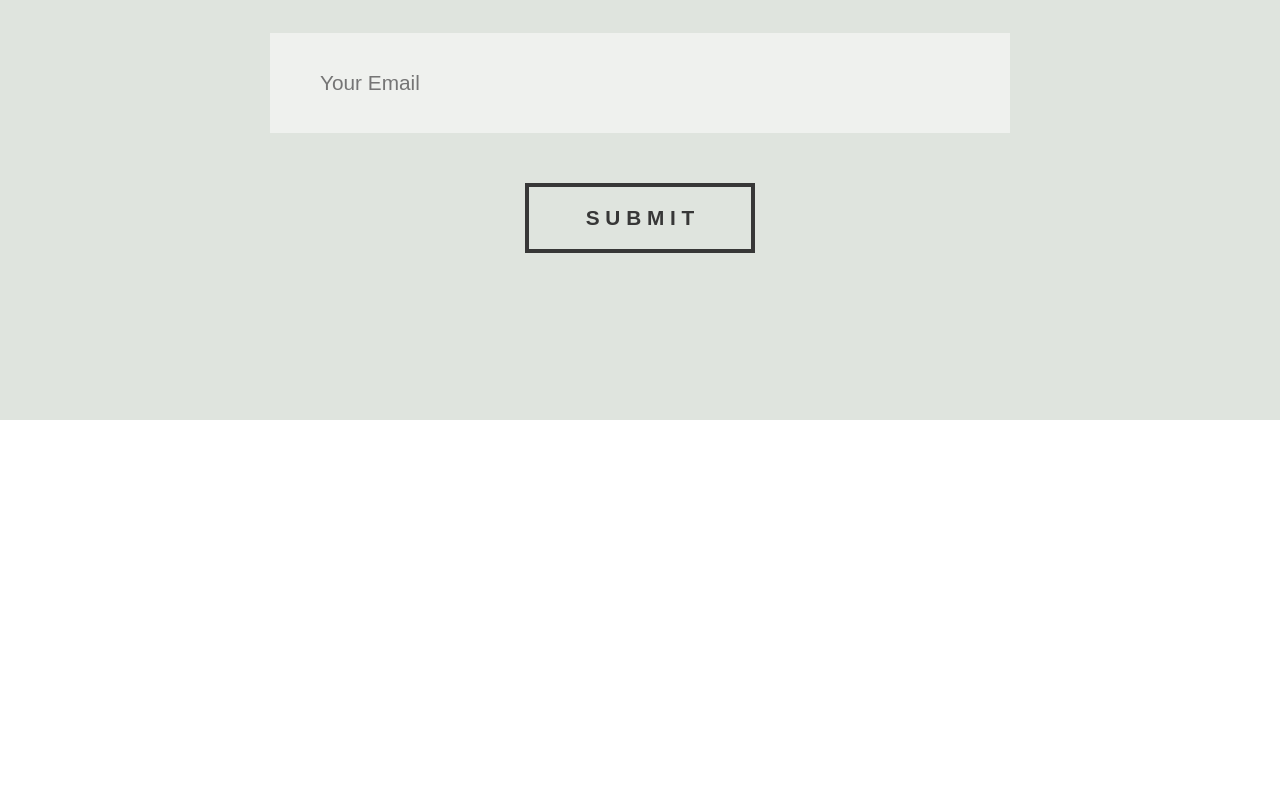
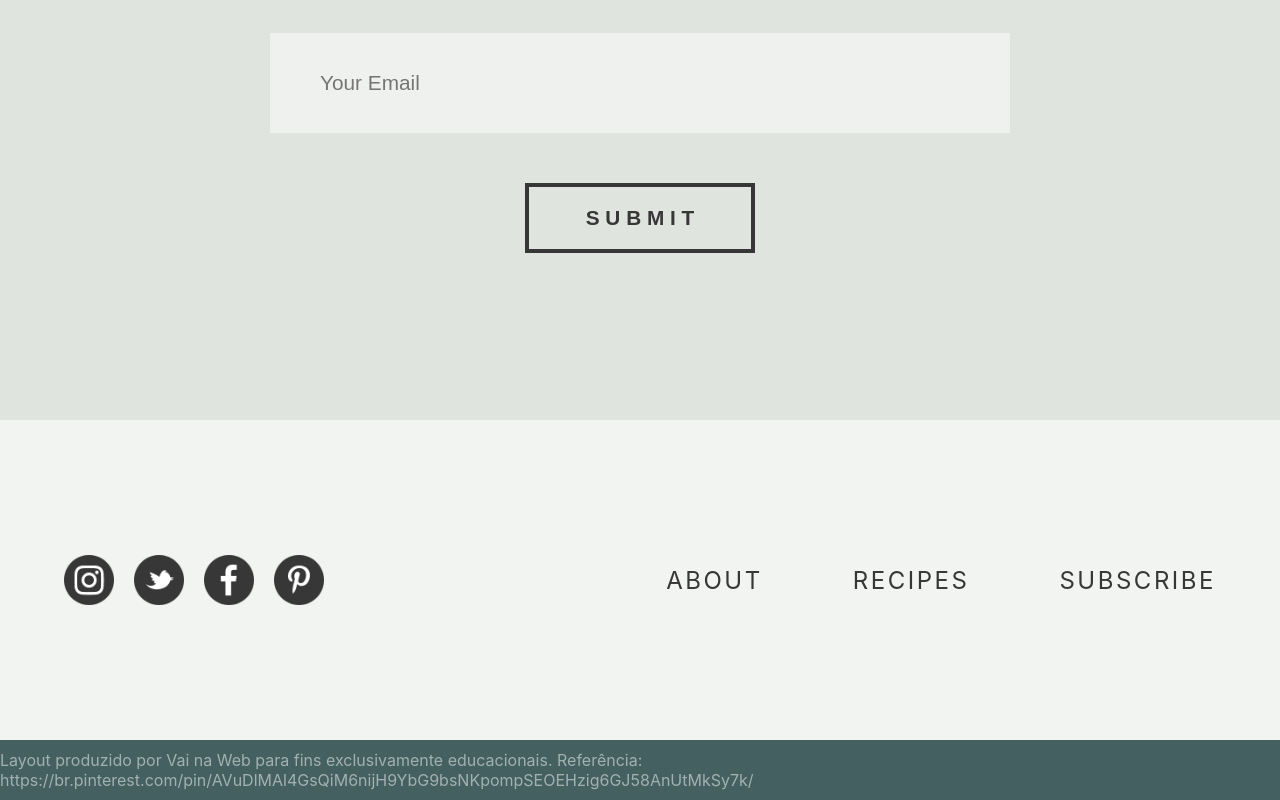
Before and after one commit to VanessaTrajano/Recipes, a React (Create React App) app: page / in a window 1280 px wide. Shown: the part 2855-3655 px from the top of the page. Before the commit the page ends 3275 px from the top, so only its background shows below. Built offline with nearby package versions, Linux system fonts and the light colour scheme.

Commit message:
Update 4 - Footer

```diff
--- a/src/components/Footer.js
+++ b/src/components/Footer.js
@@ -1,9 +1,98 @@
 import React from 'react'
+import styled from 'styled-components'
+import { createGlobalStyle } from 'styled-components'
+
+import Instagram from '../images/instagram.png'
+import Twitter from '../images/twitter.png'
+import Facebook from '../images/facebook.png'
+import Pinterest from '../images/pinterest.png'
+
+const GlobalStyle = createGlobalStyle`
+        *{
+            margin: 0;
+            padding: 0;
+            box-sizing: border-box;
+        }
+`
+
+const FooterSection = styled.section`
+  background-color: #F2F4F1;
+  width: 100%;
+  height: 320px;
+
+  display: flex;
+  align-items: center;
+  justify-content: space-between;
+`
+const Box = styled.div`
+  margin: 0 5vw 0 5vw;
+  width: 90vw;
+  display: flex;
+  justify-content: space-between;
+  align-items: center;
+`
+const Navegation = styled.ul`
+  display: flex;
+  list-style: none;
+
+  li{
+    margin-left: 90px;
+    letter-spacing: 2.52px;
+    color: #373737;
+    font-size: 24px;
+    &:hover{
+      text-decoration: underline 2px #373737;
+      cursor: pointer;
+    }
+  }
+`
+const Networks = styled.div`
+  width: 260px;
+  display: flex;
+  justify-content: space-between;
+`
+const NetworksImg = styled.img`
+  width: 50px;
+  height: 50px;
+  cursor: pointer;
+`
+const End = styled.div`
+  display: flex;
+  justify-content: center;
+  align-items: center;
+
+  background-color: #446061;
+  width: 100%;
+  height: 60px;
+  p{
+    color: #FFFFFF;
+    font-size: 16px;
+    opacity: 50%;
+  }
+`
 
 export default function Footer(){
     return(
       <>
-
+        <GlobalStyle/>
+        <FooterSection>
+          <Box>
+            <Networks>
+              <NetworksImg src={Instagram} alt="Imagem da rede social"/>
+              <NetworksImg src={Twitter} alt="Imagem da rede social"/>
+              <NetworksImg src={Facebook} alt="Imagem da rede social"/>
+              <NetworksImg src={Pinterest} alt="Imagem da rede social"/>
+            </Networks>
+            <Navegation>
+              <li>ABOUT</li>
+              <li>RECIPES</li>
+              <li>SUBSCRIBE</li>
+            </Navegation>
+          </Box>
+        </FooterSection>
+        <End>
+          <p>Layout produzido por Vai na Web para fins exclusivamente educacionais. Referência: https://br.pinterest.com/pin/AVuDlMAl4GsQiM6nijH9YbG9bsNKpompSEOEHzig6GJ58AnUtMkSy7k/</p>
+        </End>
       </>
     )
   }
--- a/src/components/Main/About.js
+++ b/src/components/Main/About.js
@@ -39,15 +39,15 @@ const AboutText = styled.div`
 `
 const Title = styled.h3`
   color: #373737;
-  font-size: 3.5vh;
+  font-size: 40px;
   letter-spacing: 1.72px;
   text-align: center;
 `
 const Text = styled.p`
   margin-top: 120px;
   color: #373737;
-  font-size: 2vh;
-  width: 500px;
+  font-size: 20px;
+  width: 530px;
 `
 
 export default function About(){
```
